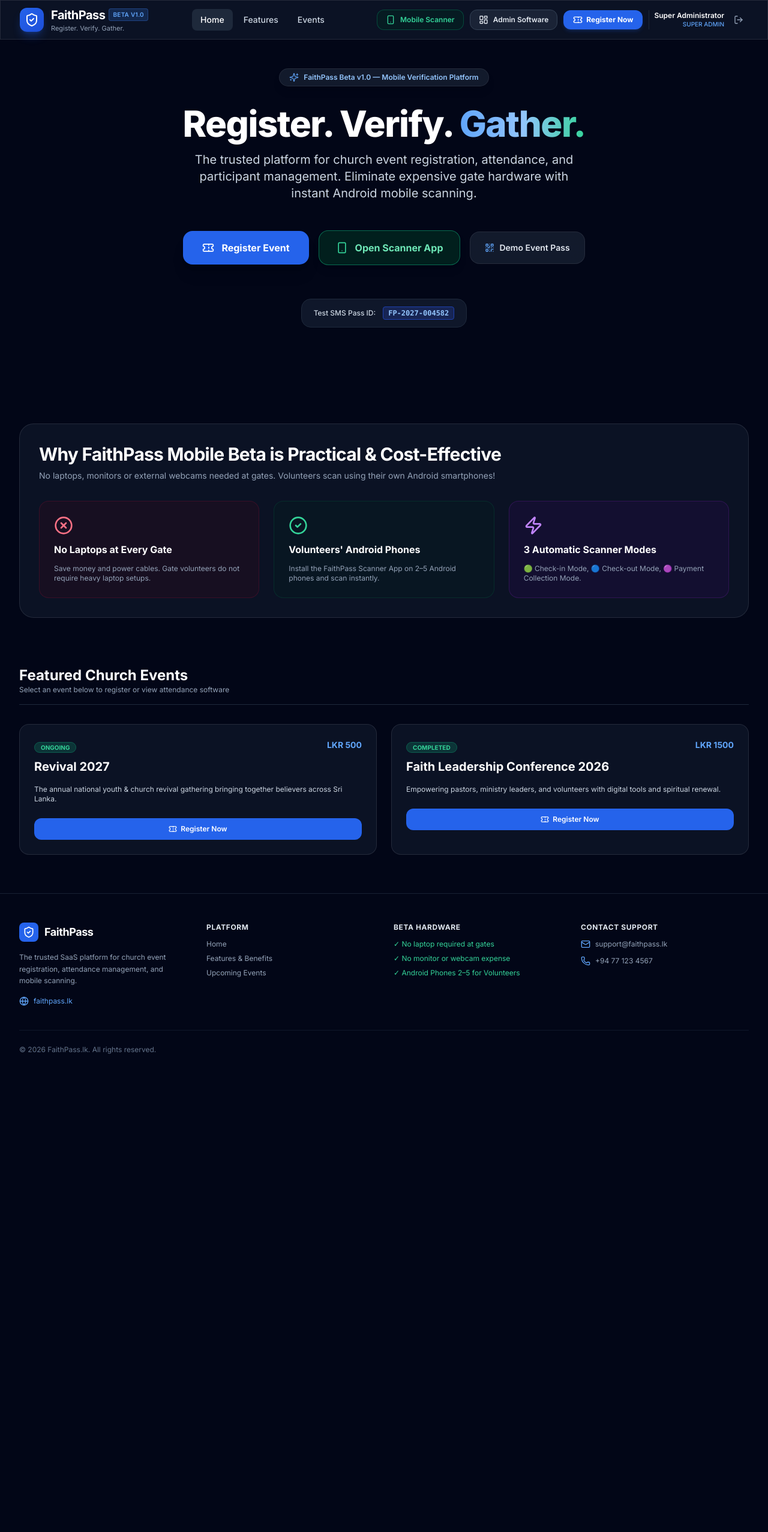
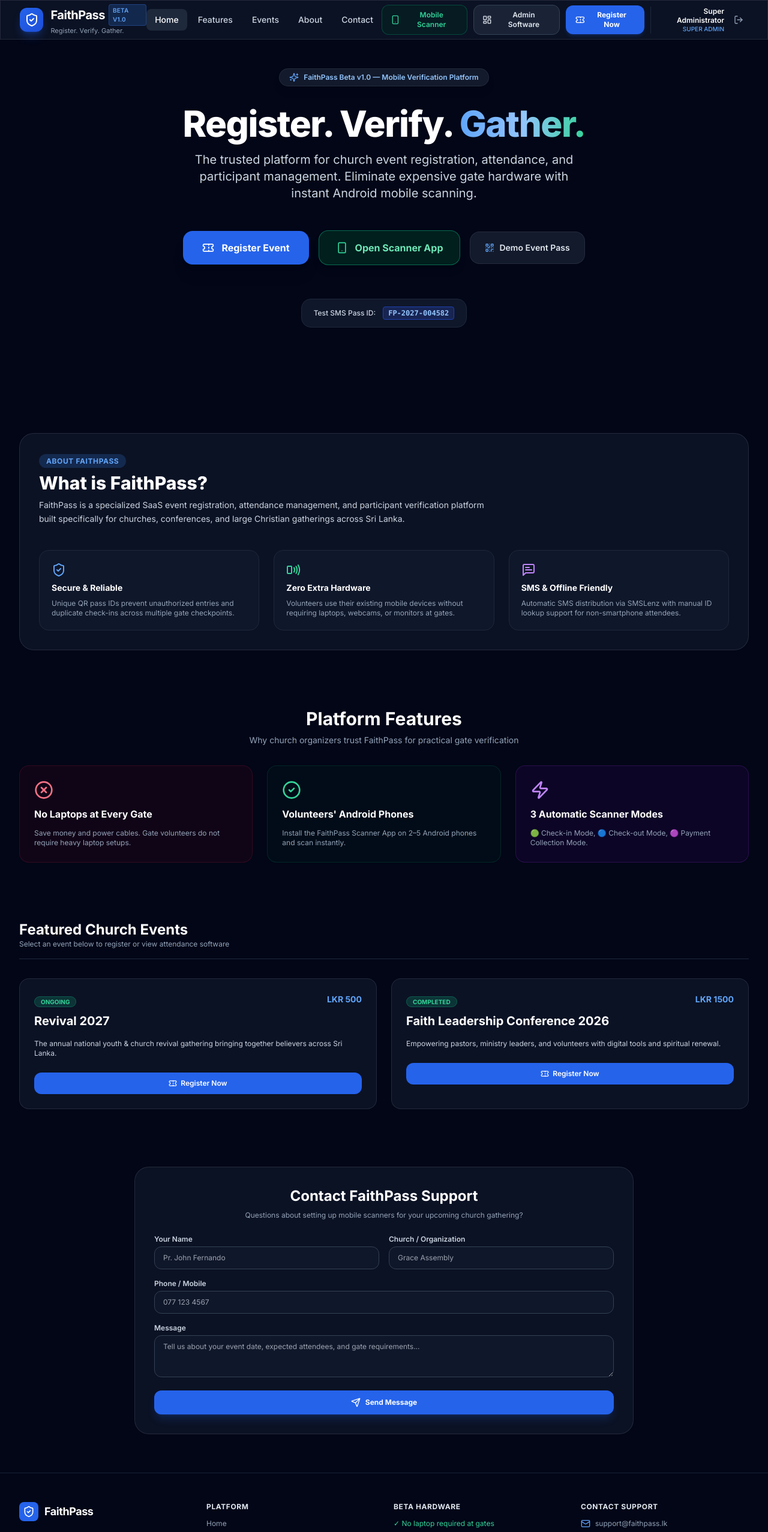
Before and after one commit to FaithPass/Website, a React (Vite) app: page / in a window 1280 px wide. Shown: the top 2554 px of the page at 60% size. Before the commit the page ends 1806 px from the top, so only its background shows below. Built offline with nearby package versions, Linux system fonts and the light colour scheme.

Commit message:
fix: smooth scroll to home, features, events, about, and contact sections

```diff
--- a/src/components/layout/Navbar.tsx
+++ b/src/components/layout/Navbar.tsx
@@ -23,9 +23,25 @@
 
   const [mobileMenuOpen, setMobileMenuOpen] = useState(false);
 
-  const handleNavClick = (view: ActiveView) => {
-    setActiveView(view);
+  const scrollToSection = (sectionId: string) => {
     setMobileMenuOpen(false);
+
+    // If not on main homepage view, switch to home first
+    if (activeView === 'pass' || activeView === 'dashboard' || activeView === 'scanner') {
+      setActiveView('home');
+      setTimeout(() => {
+        const el = document.getElementById(sectionId);
+        if (el) {
+          el.scrollIntoView({ behavior: 'smooth', block: 'start' });
+        }
+      }, 150);
+    } else {
+      setActiveView(sectionId as ActiveView);
+      const el = document.getElementById(sectionId);
+      if (el) {
+        el.scrollIntoView({ behavior: 'smooth', block: 'start' });
+      }
+    }
   };
 
   return (
@@ -33,7 +49,8 @@
       <div className="max-w-7xl mx-auto px-4 sm:px-6 lg:px-8">
         <div className="flex items-center justify-between h-16">
 
-          <div className="flex items-center gap-3 cursor-pointer" onClick={() => handleNavClick('home')}>
+          {/* Logo */}
+          <div className="flex items-center gap-3 cursor-pointer" onClick={() => scrollToSection('hero')}>
             <div className="relative flex items-center justify-center w-10 h-10 rounded-xl bg-gradient-to-br from-brand-600 to-blue-700 text-white shadow-lg shadow-brand-600/30">
               <ShieldCheck className="w-6 h-6" />
             </div>
@@ -48,36 +65,61 @@
             </div>
           </div>
 
+          {/* Desktop Navigation Links with Smooth Scroll */}
           <nav className="hidden md:flex items-center gap-1">
             <button
-              onClick={() => handleNavClick('home')}
+              onClick={() => scrollToSection('hero')}
               className={`px-3.5 py-2 rounded-lg text-sm font-medium transition-all ${
-                activeView === 'home' ? 'bg-slate-800 text-white' : 'text-slate-300 hover:text-white hover:bg-slate-800/50'
+                activeView === 'home' || activeView === 'hero' ? 'bg-slate-800 text-white' : 'text-slate-300 hover:text-white hover:bg-slate-800/50'
               }`}
             >
               Home
             </button>
+
             <button
-              onClick={() => handleNavClick('features')}
+              onClick={() => scrollToSection('features')}
               className={`px-3.5 py-2 rounded-lg text-sm font-medium transition-all ${
                 activeView === 'features' ? 'bg-slate-800 text-white' : 'text-slate-300 hover:text-white hover:bg-slate-800/50'
               }`}
             >
               Features
             </button>
+
             <button
-              onClick={() => handleNavClick('events')}
+              onClick={() => scrollToSection('events')}
               className={`px-3.5 py-2 rounded-lg text-sm font-medium transition-all ${
                 activeView === 'events' ? 'bg-slate-800 text-white' : 'text-slate-300 hover:text-white hover:bg-slate-800/50'
               }`}
             >
               Events
             </button>
+
+            <button
+              onClick={() => scrollToSection('about')}
+              className={`px-3.5 py-2 rounded-lg text-sm font-medium transition-all ${
+                activeView === 'about' ? 'bg-slate-800 text-white' : 'text-slate-300 hover:text-white hover:bg-slate-800/50'
+              }`}
+            >
+              About
+            </button>
+
+            <button
+              onClick={() => scrollToSection('contact')}
+              className={`px-3.5 py-2 rounded-lg text-sm font-medium transition-all ${
+                activeView === 'contact' ? 'bg-slate-800 text-white' : 'text-slate-300 hover:text-white hover:bg-slate-800/50'
+              }`}
+            >
+              Contact
+            </button>
           </nav>
 
+          {/* App Switchers & Actions */}
           <div className="hidden lg:flex items-center gap-2.5">
             <button
-              onClick={() => handleNavClick('scanner')}
+              onClick={() => {
+                setActiveView('scanner');
+                setMobileMenuOpen(false);
+              }}
               className={`flex items-center gap-2 px-3.5 py-2 rounded-xl text-xs font-semibold border transition-all ${
                 activeView === 'scanner'
                   ? 'bg-emerald-600 text-white border-emerald-500 shadow-lg shadow-emerald-600/30'
@@ -89,7 +131,10 @@
             </button>
 
             <button
-              onClick={() => handleNavClick('dashboard')}
+              onClick={() => {
+                setActiveView('dashboard');
+                setMobileMenuOpen(false);
+              }}
               className={`flex items-center gap-2 px-3.5 py-2 rounded-xl text-xs font-semibold border transition-all ${
                 activeView === 'dashboard'
                   ? 'bg-brand-600 text-white border-brand-500 shadow-lg shadow-brand-600/30'
@@ -133,6 +178,7 @@
             )}
           </div>
 
+          {/* Mobile menu toggle */}
           <div className="flex lg:hidden items-center gap-2">
             <button
               onClick={() => setMobileMenuOpen(!mobileMenuOpen)}
@@ -144,6 +190,54 @@
 
         </div>
       </div>
+
+      {/* Mobile Drawer */}
+      {mobileMenuOpen && (
+        <div className="lg:hidden glass-panel border-b border-slate-800 px-4 pt-3 pb-6 space-y-2">
+          <button
+            onClick={() => scrollToSection('hero')}
+            className="w-full text-left px-3 py-2 rounded-lg text-sm font-medium text-slate-200 hover:bg-slate-800"
+          >
+            Home
+          </button>
+          <button
+            onClick={() => scrollToSection('features')}
+            className="w-full text-left px-3 py-2 rounded-lg text-sm font-medium text-slate-200 hover:bg-slate-800"
+          >
+            Features
+          </button>
+          <button
+            onClick={() => scrollToSection('events')}
+            className="w-full text-left px-3 py-2 rounded-lg text-sm font-medium text-slate-200 hover:bg-slate-800"
+          >
+            Events
+          </button>
+          <button
+            onClick={() => scrollToSection('about')}
+            className="w-full text-left px-3 py-2 rounded-lg text-sm font-medium text-slate-200 hover:bg-slate-800"
+          >
+            About
+          </button>
+          <button
+            onClick={() => {
+              setActiveView('dashboard');
+              setMobileMenuOpen(false);
+            }}
+            className="w-full text-left px-3 py-2 rounded-lg text-sm font-semibold text-brand-400 bg-brand-950/40 border border-brand-800/40"
+          >
+            Admin Software
+          </button>
+          <button
+            onClick={() => {
+              setActiveView('scanner');
+              setMobileMenuOpen(false);
+            }}
+            className="w-full text-left px-3 py-2 rounded-lg text-sm font-semibold text-emerald-400 bg-emerald-950/40 border border-emerald-800/40"
+          >
+            Mobile Scanner App
+          </button>
+        </div>
+      )}
     </header>
   );
 };
--- a/src/components/website/HomePage.tsx
+++ b/src/components/website/HomePage.tsx
@@ -12,6 +12,7 @@
   BarChart3,
   Sparkles,
   Send,
+  ShieldCheck,
   SmartphoneNfc
 } from 'lucide-react';
 
@@ -24,10 +25,10 @@
   } = useApp();
 
   return (
-    <div className="space-y-20 pb-16">
+    <div className="space-y-24 pb-16">
 
-      {/* Hero Banner */}
-      <section id="hero" className="relative pt-12 pb-20 px-4 sm:px-6 lg:px-8 overflow-hidden">
+      {/* 🚀 Hero Section (#hero) */}
+      <section id="hero" className="relative pt-12 pb-20 px-4 sm:px-6 lg:px-8 overflow-hidden scroll-mt-20">
         <div className="max-w-5xl mx-auto text-center space-y-8">
 
           <div className="inline-flex items-center gap-2 px-4 py-1.5 rounded-full glass-card border border-brand-500/30 text-brand-300 text-xs font-semibold shadow-lg">
@@ -80,21 +81,49 @@
         </div>
       </section>
 
-      {/* Hardware Advantages */}
-      <section className="max-w-7xl mx-auto px-4 sm:px-6 lg:px-8">
-        <div className="glass-panel rounded-3xl p-8 border border-slate-800">
+      {/* 📖 About Section (#about) */}
+      <section id="about" className="max-w-7xl mx-auto px-4 sm:px-6 lg:px-8 scroll-mt-20">
+        <div className="glass-panel rounded-3xl p-8 border border-slate-800 space-y-6">
+          <div className="space-y-2">
+            <span className="px-3 py-1 rounded-full bg-brand-500/20 text-brand-400 text-xs font-bold uppercase tracking-wider">
+              About FaithPass
+            </span>
+            <h2 className="text-3xl font-extrabold text-white">What is FaithPass?</h2>
+            <p className="text-slate-300 text-sm leading-relaxed max-w-3xl">
+              FaithPass is a specialized SaaS event registration, attendance management, and participant verification platform built specifically for churches, conferences, and large Christian gatherings across Sri Lanka.
+            </p>
+          </div>
 
-          <div className="mb-8 space-y-2">
-            <h2 className="text-2xl sm:text-3xl font-bold text-white tracking-tight">
-              Why FaithPass Mobile Beta is Practical & Cost-Effective
-            </h2>
-            <p className="text-slate-400 text-sm">
-              No laptops, monitors or external webcams needed at gates. Volunteers scan using their own Android smartphones!
+          <div className="grid grid-cols-1 md:grid-cols-3 gap-6 pt-4">
+            <div className="p-5 rounded-2xl bg-slate-900 border border-slate-800 space-y-2">
+              <ShieldCheck className="w-6 h-6 text-brand-400" />
+              <h3 className="font-bold text-white text-sm">Secure & Reliable</h3>
+              <p className="text-xs text-slate-400">Unique QR pass IDs prevent unauthorized entries and duplicate check-ins across multiple gate checkpoints.</p>
+            </div>
+            <div className="p-5 rounded-2xl bg-slate-900 border border-slate-800 space-y-2">
+              <SmartphoneNfc className="w-6 h-6 text-emerald-400" />
+              <h3 className="font-bold text-white text-sm">Zero Extra Hardware</h3>
+              <p className="text-xs text-slate-400">Volunteers use their existing mobile devices without requiring laptops, webcams, or monitors at gates.</p>
+            </div>
+            <div className="p-5 rounded-2xl bg-slate-900 border border-slate-800 space-y-2">
+              <MessageSquareText className="w-6 h-6 text-purple-400" />
+              <h3 className="font-bold text-white text-sm">SMS & Offline Friendly</h3>
+              <p className="text-xs text-slate-400">Automatic SMS distribution via SMSLenz with manual ID lookup support for non-smartphone attendees.</p>
+            </div>
+          </div>
+        </div>
+      </section>
+
+      {/* 🎯 Features Section (#features) */}
+      <section id="features" className="max-w-7xl mx-auto px-4 sm:px-6 lg:px-8 space-y-8 scroll-mt-20">
+        <div className="text-center space-y-2">
+          <h2 className="text-3xl font-bold text-white">Platform Features</h2>
+          <p className="text-slate-400 text-sm max-w-xl mx-auto">
+            Why church organizers trust FaithPass for practical gate verification
           </p>
         </div>
 
         <div className="grid grid-cols-1 md:grid-cols-3 gap-6">
-
           <div className="p-6 rounded-2xl bg-rose-950/20 border border-rose-900/30 space-y-3">
             <XCircle className="w-8 h-8 text-rose-400" />
             <h3 className="text-base font-bold text-white">No Laptops at Every Gate</h3>
@@ -112,14 +141,11 @@
             <h3 className="text-base font-bold text-white">3 Automatic Scanner Modes</h3>
             <p className="text-xs text-slate-400">🟢 Check-in Mode, 🔵 Check-out Mode, 🟣 Payment Collection Mode.</p>
           </div>
-
-          </div>
-
         </div>
       </section>
 
-      {/* Events Showcase */}
-      <section id="events" className="max-w-7xl mx-auto px-4 sm:px-6 lg:px-8 space-y-8">
+      {/* 📅 Events Section (#events) */}
+      <section id="events" className="max-w-7xl mx-auto px-4 sm:px-6 lg:px-8 space-y-8 scroll-mt-20">
         <div className="flex items-center justify-between border-b border-slate-800 pb-4">
           <div>
             <h2 className="text-2xl font-bold text-white">Featured Church Events</h2>
@@ -156,6 +182,41 @@
         </div>
       </section>
 
+      {/* 📞 Contact Section (#contact) */}
+      <section id="contact" className="max-w-4xl mx-auto px-4 sm:px-6 lg:px-8 scroll-mt-20">
+        <div className="glass-panel p-8 rounded-3xl space-y-6 border border-slate-800">
+          <div className="text-center space-y-2">
+            <h2 className="text-2xl font-bold text-white">Contact FaithPass Support</h2>
+            <p className="text-xs text-slate-400">Questions about setting up mobile scanners for your upcoming church gathering?</p>
+          </div>
+
+          <form onSubmit={(e) => { e.preventDefault(); alert('Thank you for reaching out! FaithPass support team will contact you shortly.'); }} className="space-y-4">
+            <div className="grid grid-cols-1 sm:grid-cols-2 gap-4">
+              <div>
+                <label className="block text-xs font-semibold text-slate-300 mb-1">Your Name</label>
+                <input type="text" placeholder="Pr. John Fernando" required className="w-full px-3.5 py-2.5 rounded-xl bg-slate-900 border border-slate-700 text-xs text-white focus:outline-none focus:border-brand-500" />
+              </div>
+              <div>
+                <label className="block text-xs font-semibold text-slate-300 mb-1">Church / Organization</label>
+                <input type="text" placeholder="Grace Assembly" required className="w-full px-3.5 py-2.5 rounded-xl bg-slate-900 border border-slate-700 text-xs text-white focus:outline-none focus:border-brand-500" />
+              </div>
+            </div>
+            <div>
+              <label className="block text-xs font-semibold text-slate-300 mb-1">Phone / Mobile</label>
+              <input type="tel" placeholder="077 123 4567" required className="w-full px-3.5 py-2.5 rounded-xl bg-slate-900 border border-slate-700 text-xs text-white focus:outline-none focus:border-brand-500" />
+            </div>
+            <div>
+              <label className="block text-xs font-semibold text-slate-300 mb-1">Message</label>
+              <textarea rows={3} placeholder="Tell us about your event date, expected attendees, and gate requirements..." required className="w-full px-3.5 py-2.5 rounded-xl bg-slate-900 border border-slate-700 text-xs text-white focus:outline-none focus:border-brand-500" />
+            </div>
+            <button type="submit" className="w-full py-3 rounded-xl bg-brand-600 hover:bg-brand-500 text-white font-bold text-xs shadow-lg shadow-brand-600/20 flex items-center justify-center gap-2">
+              <Send className="w-4 h-4" />
+              <span>Send Message</span>
+            </button>
+          </form>
+        </div>
+      </section>
+
     </div>
   );
 };
```
Lines whose indentation alone changed are shown as unchanged.
